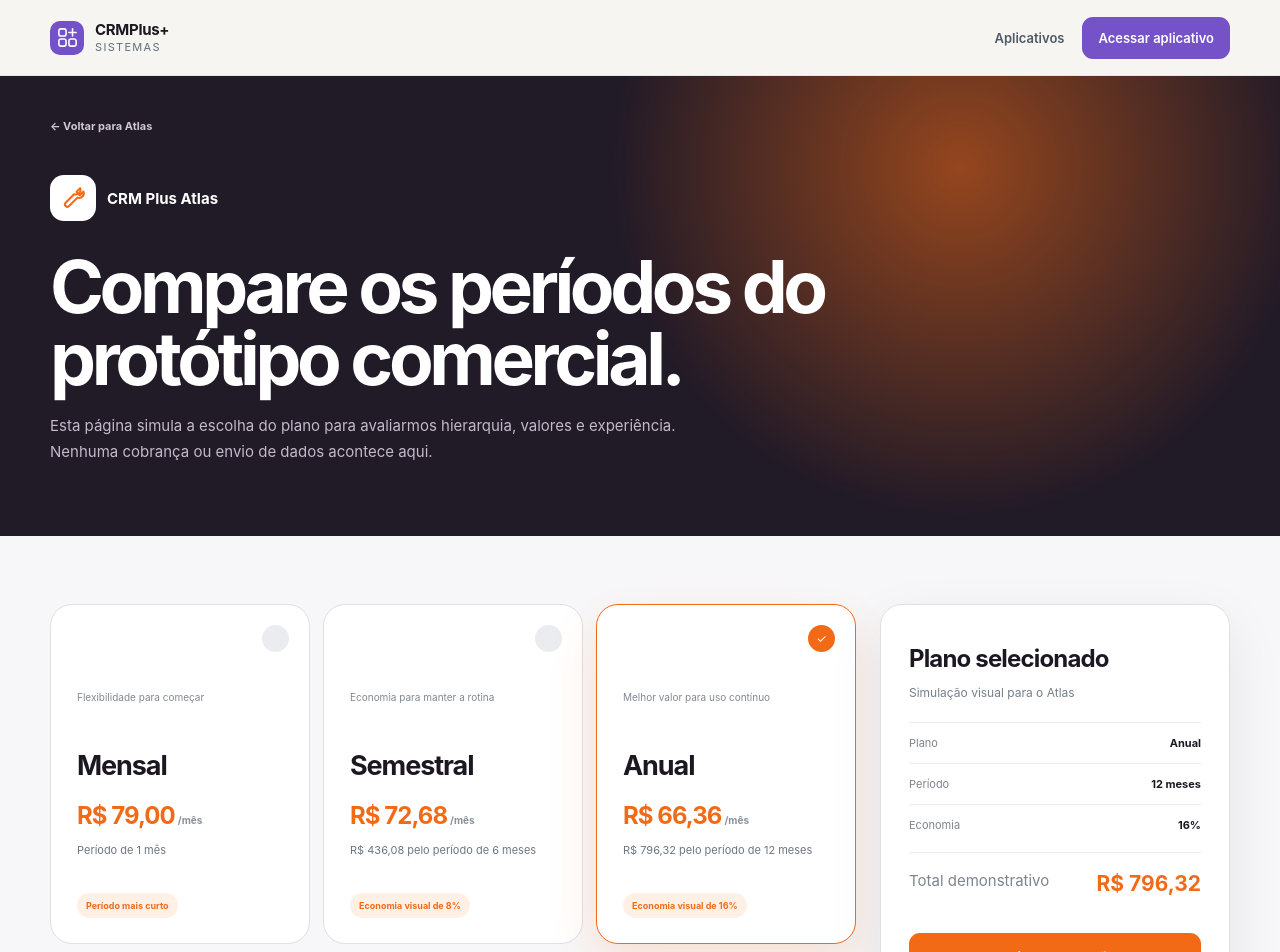
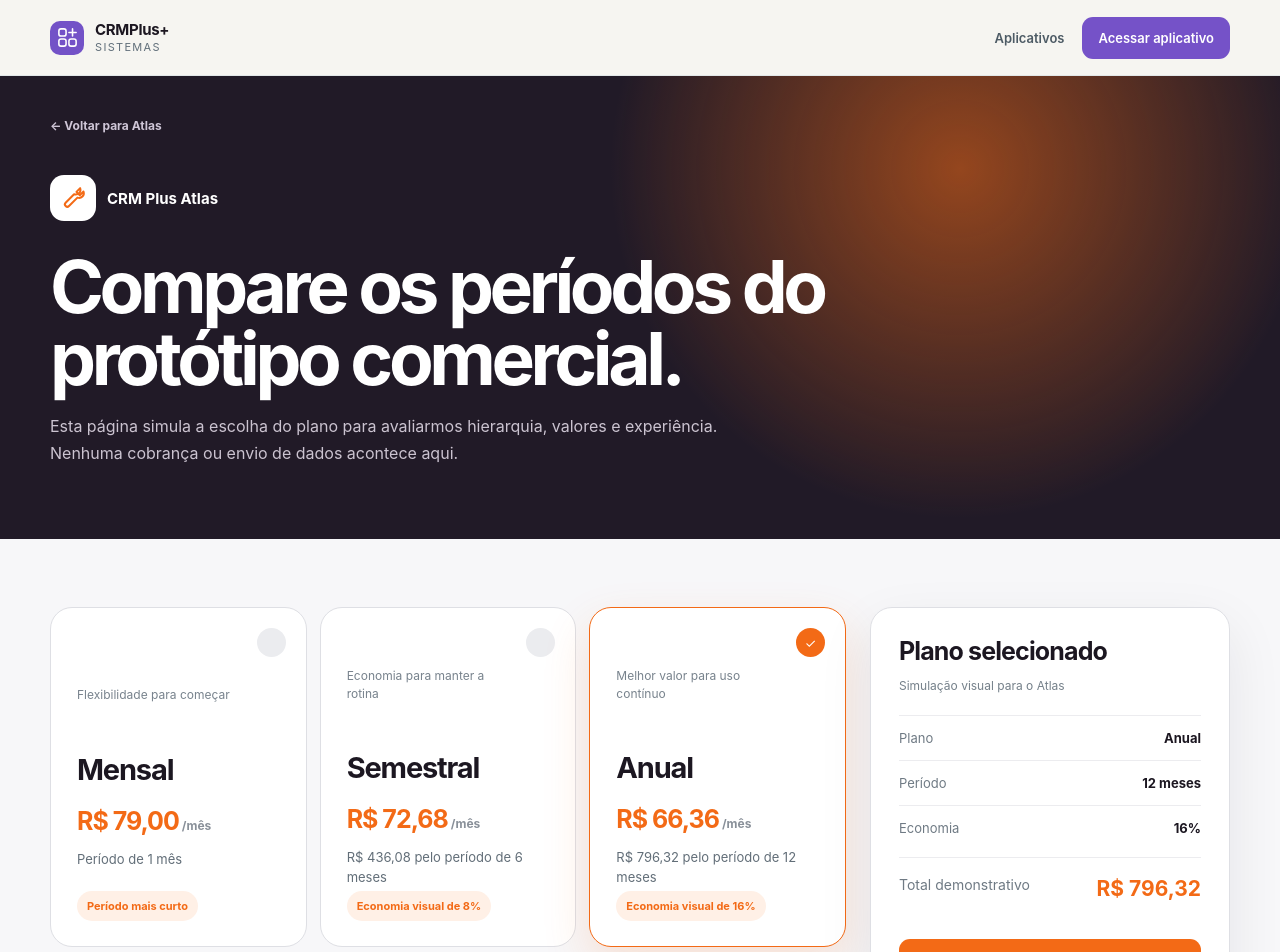
Before and after one commit to aruanmf446-hub/crmplus, a Next.js app: page /assinar/atlas in a window 1280 px wide. Shown: the top 952 px of the page. Built offline with nearby package versions, Linux system fonts and the light colour scheme.

Commit message:
style: polish visual plan selector

```diff
--- a/components/SubscriptionPlans.module.css
+++ b/components/SubscriptionPlans.module.css
@@ -1,37 +1,35 @@
 .page { color: #1c1721; background: #f7f7f9; }
 .hero { padding: 38px 0 72px; color: white; background: radial-gradient(circle at 75% 20%, color-mix(in srgb, var(--accent) 55%, transparent), transparent 34%), #211a27; }
-.back { display: inline-flex; margin-bottom: 42px; color: #cfc6d7; font-size: 11px; font-weight: 700; }
+.back { display: inline-flex; margin-bottom: 42px; color: #cfc6d7; font-size: 12px; font-weight: 700; }
 .back:hover { color: white; }
 .identity { display: flex; align-items: center; gap: 11px; margin-bottom: 30px; }
 .identity > span { width: 46px; height: 46px; display: grid; place-items: center; color: var(--accent); background: white; border-radius: 14px; }
 .identity strong { font-size: 15px; }
-.kicker { margin: 0; color: color-mix(in srgb, var(--accent) 55%, white); font-size: 10px; font-weight: 850; letter-spacing: .15em; text-transform: uppercase; }
-.hero h1 { max-width: 900px; margin: 13px 0 19px; font-size: clamp(45px,6vw,73px); line-height: .98; letter-spacing: -.06em; }
-.hero > div > p:last-child { max-width: 690px; margin: 0; color: #c2bac8; font-size: 15px; line-height: 1.7; }
+.hero h1 { max-width: 900px; margin: 0 0 19px; font-size: clamp(45px,6vw,73px); line-height: .98; letter-spacing: -.06em; }
+.hero > div > p:last-child { max-width: 720px; margin: 0; color: #cbc3d0; font-size: 16px; line-height: 1.7; }
 .plansSection { padding: 68px 0 92px; }
-.plansSection > div { display: grid; grid-template-columns: minmax(0,1fr) 350px; gap: 24px; align-items: start; }
+.plansSection > div { display: grid; grid-template-columns: minmax(0,1fr) 360px; gap: 24px; align-items: start; }
 .planGrid { display: grid; grid-template-columns: repeat(3,1fr); gap: 13px; }
 .planGrid button { position: relative; min-height: 340px; padding: 26px; text-align: left; background: white; border: 1px solid #dedfe4; border-radius: 22px; cursor: pointer; transition: transform .18s ease, border-color .18s ease, box-shadow .18s ease; }
 .planGrid button:hover { transform: translateY(-4px); border-color: color-mix(in srgb, var(--accent) 45%, #dedfe4); }
 .planGrid .planActive { border-color: var(--accent); box-shadow: 0 20px 48px color-mix(in srgb, var(--accent) 16%, transparent); }
-.radio { position: absolute; top: 20px; right: 20px; width: 27px; height: 27px; display: grid; place-items: center; color: white; background: #ebecef; border-radius: 50%; font-size: 12px; }
+.radio { position: absolute; top: 20px; right: 20px; width: 29px; height: 29px; display: grid; place-items: center; color: white; background: #ebecef; border-radius: 50%; font-size: 13px; }
 .planActive .radio { background: var(--accent); }
-.planGrid small { display: block; max-width: 150px; color: #818992; font-size: 10px; line-height: 1.4; }
-.planGrid h2 { margin: 45px 0 19px; font-size: 27px; letter-spacing: -.04em; }
-.planGrid strong { display: block; color: var(--accent); font-size: 24px; letter-spacing: -.04em; }
-.planGrid strong em { margin-left: 3px; color: #899099; font-size: 10px; font-style: normal; font-weight: 650; letter-spacing: 0; }
-.planGrid p { margin: 12px 0 0; color: #6d7680; font-size: 11px; line-height: 1.5; }
-.planGrid b { position: absolute; left: 26px; bottom: 25px; padding: 7px 9px; color: var(--accent); background: var(--accent-soft); border-radius: 999px; font-size: 9px; }
-.summary { position: sticky; top: 20px; padding: 28px; background: white; border: 1px solid #dedfe4; border-radius: 22px; box-shadow: 0 20px 55px rgba(29,24,34,.08); }
-.summary h2 { margin: 11px 0 24px; font-size: 24px; letter-spacing: -.035em; }
+.planGrid small { display: block; max-width: 170px; color: #78838d; font-size: 12px; line-height: 1.45; }
+.planGrid h2 { margin: 48px 0 19px; font-size: 29px; letter-spacing: -.04em; }
+.planGrid strong { display: block; color: var(--accent); font-size: 25px; letter-spacing: -.04em; }
+.planGrid strong em { margin-left: 3px; color: #899099; font-size: 12px; font-style: normal; font-weight: 650; letter-spacing: 0; }
+.planGrid p { margin: 13px 0 0; color: #626e78; font-size: 13px; line-height: 1.55; }
+.planGrid b { position: absolute; left: 26px; bottom: 25px; padding: 8px 10px; color: var(--accent); background: var(--accent-soft); border-radius: 999px; font-size: 11px; }
+.summary { position: sticky; top: 92px; padding: 28px; background: white; border: 1px solid #dedfe4; border-radius: 22px; box-shadow: 0 20px 55px rgba(29,24,34,.08); }
+.summary h2 { margin: 0 0 24px; font-size: 25px; letter-spacing: -.035em; }
 .summary dl { margin: 0; }
-.summary dl > div { display: flex; justify-content: space-between; gap: 20px; padding: 13px 0; border-top: 1px solid #ececef; font-size: 11px; }
-.summary dt { color: #7d858e; }
+.summary dl > div { display: flex; justify-content: space-between; gap: 20px; padding: 14px 0; border-top: 1px solid #ececef; font-size: 13px; }
+.summary dt { color: #6f7a84; }
 .summary dd { margin: 0; font-weight: 750; text-align: right; }
-.summary .total { margin-top: 7px; padding-top: 18px; font-size: 15px; }
+.summary .total { margin-top: 7px; padding-top: 18px; font-size: 14px; }
 .summary .total dd { color: var(--accent); font-size: 21px; }
-.summary button { width: 100%; min-height: 48px; margin-top: 24px; color: #8a8f96; background: #e9e9ed; border: 0; border-radius: 12px; cursor: not-allowed; font-size: 11px; font-weight: 800; }
-.summary > small { display: block; margin-top: 13px; color: #8b929a; font-size: 9.5px; line-height: 1.55; }
+.summary > small { display: block; margin-top: 14px; color: #7f8992; font-size: 11px; line-height: 1.55; }
 @media (max-width: 1020px) {
   .plansSection > div { grid-template-columns: 1fr; }
   .summary { position: static; }
```
